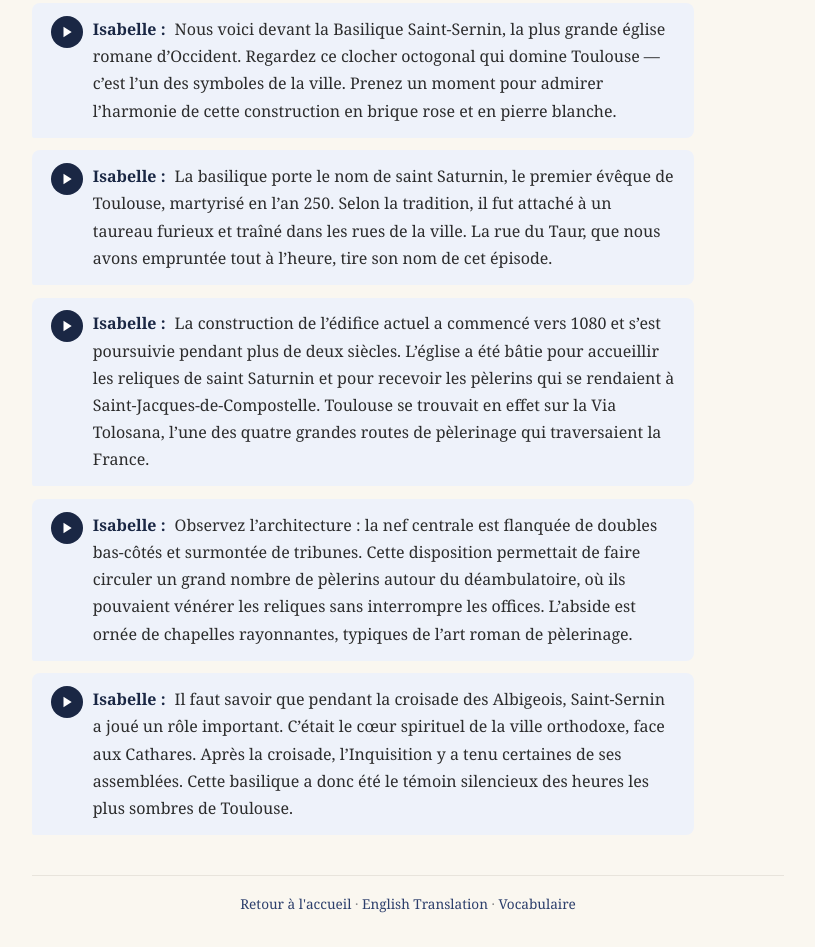
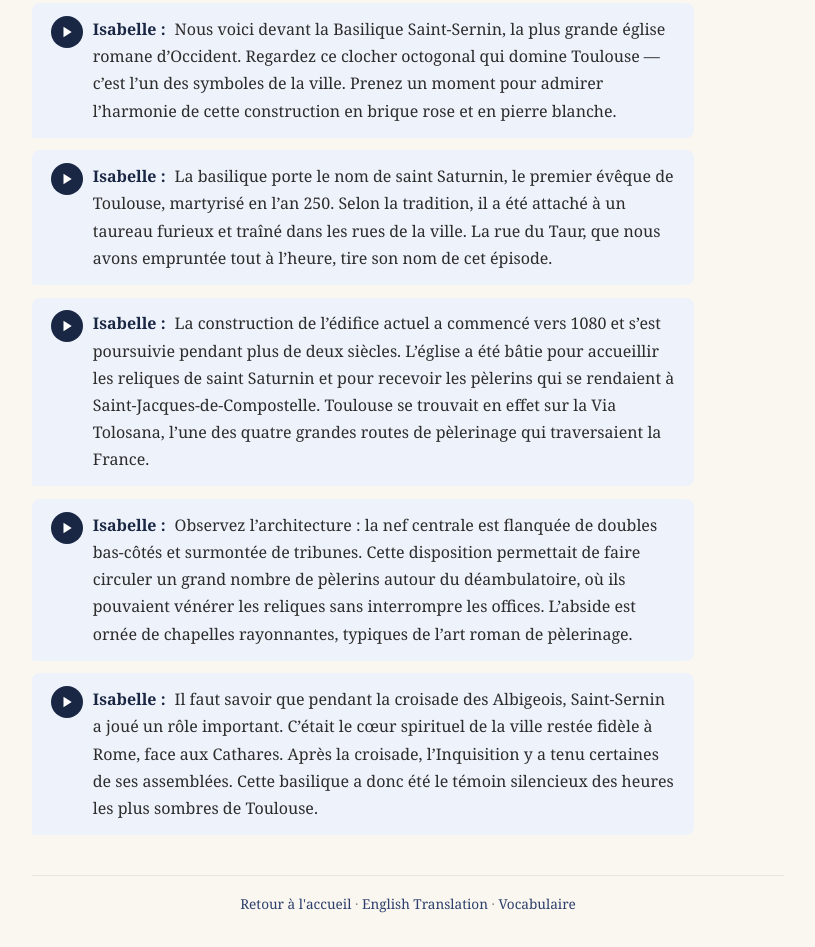
Before and after one commit to sarahmaeve/francais-rouille, a plain HTML site: page site/chapters/b2-toulouse-medieval/02_basilique_saint_sernin.html in a window 1280 px wide. Shown: the part 414-1361 px from the top of the page, without its empty margins (232-1047 px from the left). Drawn offline with Linux system fonts and the light colour scheme.

Commit message:
Remove passe simple from spoken dialogues, regenerate audio and HTML

```diff
--- a/site/chapters/b2-toulouse-medieval/02_basilique_saint_sernin.html
+++ b/site/chapters/b2-toulouse-medieval/02_basilique_saint_sernin.html
@@ -70,7 +70,7 @@
                 <svg class="icon-pause" viewBox="0 0 24 24"><rect x="5" y="3" width="4" height="18"/><rect x="15" y="3" width="4" height="18"/></svg>
             </button>
 
-            <div class="line-text"><span class="speaker">Isabelle :</span> La basilique porte le nom de saint Saturnin, le premier évêque de Toulouse, martyrisé en l’an 250. Selon la tradition, il fut attaché à un taureau furieux et traîné dans les rues de la ville. La rue du Taur, que nous avons empruntée tout à l’heure, tire son nom de cet épisode.</div>
+            <div class="line-text"><span class="speaker">Isabelle :</span> La basilique porte le nom de saint Saturnin, le premier évêque de Toulouse, martyrisé en l’an 250. Selon la tradition, il a été attaché à un taureau furieux et traîné dans les rues de la ville. La rue du Taur, que nous avons empruntée tout à l’heure, tire son nom de cet épisode.</div>
 
             <audio id="audio-02" src="audio/02_basilique_saint_sernin/lines/02_isabelle.mp3" preload="none"></audio>
 
@@ -109,7 +109,7 @@
                 <svg class="icon-pause" viewBox="0 0 24 24"><rect x="5" y="3" width="4" height="18"/><rect x="15" y="3" width="4" height="18"/></svg>
             </button>
 
-            <div class="line-text"><span class="speaker">Isabelle :</span> Il faut savoir que pendant la croisade des Albigeois, Saint-Sernin a joué un rôle important. C’était le cœur spirituel de la ville orthodoxe, face aux Cathares. Après la croisade, l’Inquisition y a tenu certaines de ses assemblées. Cette basilique a donc été le témoin silencieux des heures les plus sombres de Toulouse.</div>
+            <div class="line-text"><span class="speaker">Isabelle :</span> Il faut savoir que pendant la croisade des Albigeois, Saint-Sernin a joué un rôle important. C’était le cœur spirituel de la ville restée fidèle à Rome, face aux Cathares. Après la croisade, l’Inquisition y a tenu certaines de ses assemblées. Cette basilique a donc été le témoin silencieux des heures les plus sombres de Toulouse.</div>
 
             <audio id="audio-05" src="audio/02_basilique_saint_sernin/lines/05_isabelle.mp3" preload="none"></audio>
 
```
Also changed, not shown: site/chapters/b2-toulouse-medieval/01_histoire_cathares.html (+1 -1 lines), content/b2-toulouse-medieval/01_histoire_cathares.txt, content/b2-toulouse-medieval/02_basilique_saint_sernin.txt, 13 other files.
